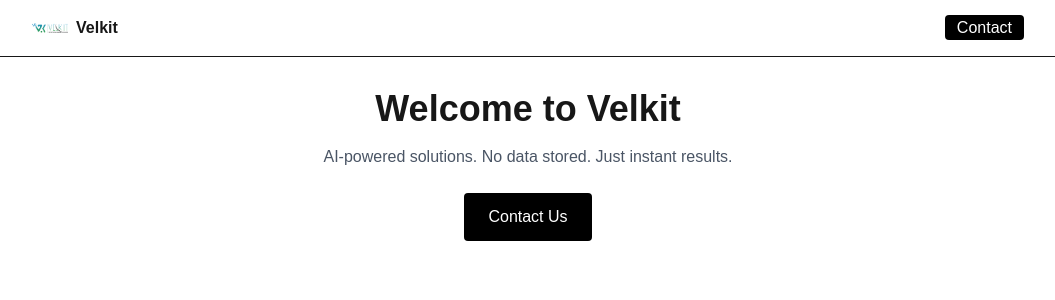
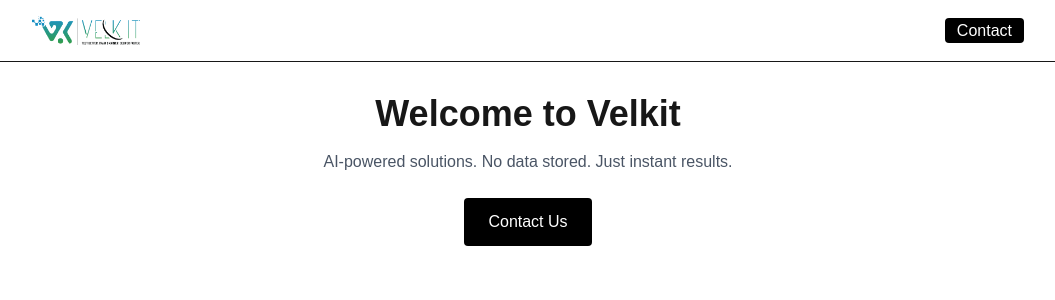
Before and after one commit to rahulahuja-qa/velkit-site, a Next.js app: page / in a window 1280 px wide. Shown: the top 300 px of the page, without its empty margins (112-1167 px from the left). Built offline with nearby package versions, Linux system fonts and the light colour scheme.

Commit message:
site update: header, logo, favicon, layout

```diff
--- a/src/components/Header.tsx
+++ b/src/components/Header.tsx
@@ -6,8 +6,7 @@
     <header className="border-b">
       <div className="mx-auto max-w-5xl p-4 flex items-center gap-3">
         <Link href="/" className="flex items-center gap-2">
-          <Image src="/velkit-logo.png" alt="Velkit" width={36} height={36} priority />
-          <span className="font-semibold">Velkit</span>
+          <Image src="/velkit-logo.png" alt="Velkit" width={108} height={108} priority />
         </Link>
         <nav className="ml-auto">
           <a href="mailto:hello@velkit.io" className="rounded bg-black px-3 py-1 text-white">
```
